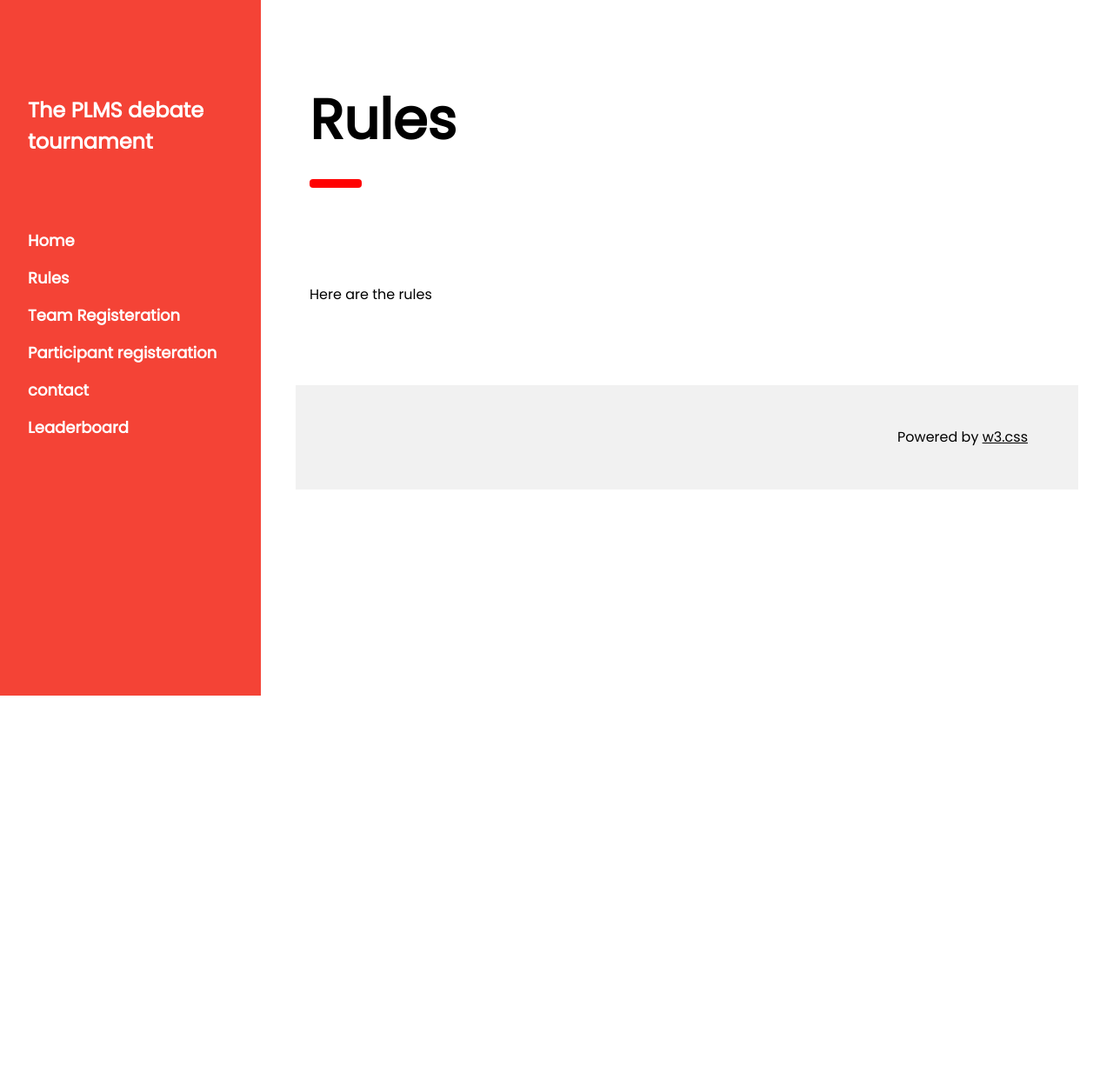
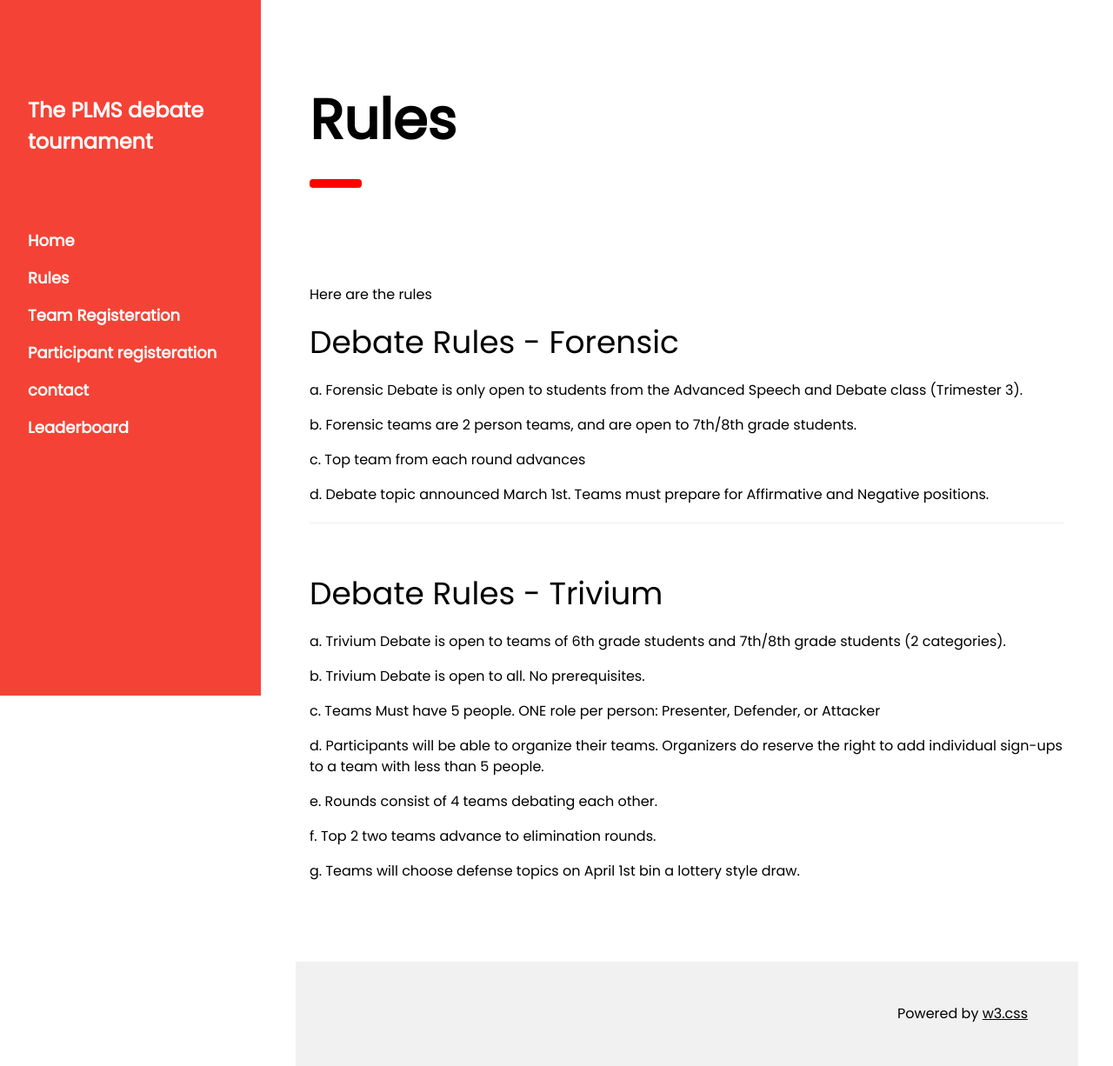
Before and after one commit to Phytonking/plms, a Django app: page /rules in a window 1280 px wide. Shown: the whole page at 87% size. Before the commit the page ends 800 px from the top, so only its background shows below. Run offline with Django 3.2, Linux system fonts and the light colour scheme.

Commit message:
Update rules.html

```diff
--- a/web/templates/web/rules.html
+++ b/web/templates/web/rules.html
@@ -8,4 +8,29 @@
 
 {% block sub %}
     <p>Here are the rules</p>
+    <h1> Debate Rules - Forensic</h1>
+    <p>a.  Forensic Debate is only open to students from the
+        Advanced Speech and Debate class (Trimester 3).</p>
+    <p>b.  Forensic teams are 2 person teams, and are open
+        to 7th/8th grade students.</p>
+    <p>c.  Top team from each round advances</p>
+    <p>d.  Debate topic announced March 1st.  Teams must
+        prepare for Affirmative and Negative positions.</p>
+    <hr>
+    <br>
+    <h1>Debate Rules - Trivium</h1>
+    <p>a.  Trivium Debate is open to teams of 6th grade
+        students and 7th/8th grade students (2 categories).</p>
+    <p> b.  Trivium Debate is open to all.  No prerequisites.</p>
+    <p>c.  Teams Must have 5 people.  ONE role per person:
+        Presenter, Defender, or Attacker</p>
+    <p>d.  Participants will be able to organize their teams.
+                 Organizers do reserve the right to add individual
+        sign-ups to a team with less than 5 people.</p>
+    <p>e.  Rounds consist of 4 teams debating each other. </p>
+    <p>f.   Top 2 two teams advance to elimination rounds.</p>
+    <p> g.  Teams will choose defense topics on April 1st
+        bin a lottery style draw.</p>
+
+
 {% endblock %}
```
